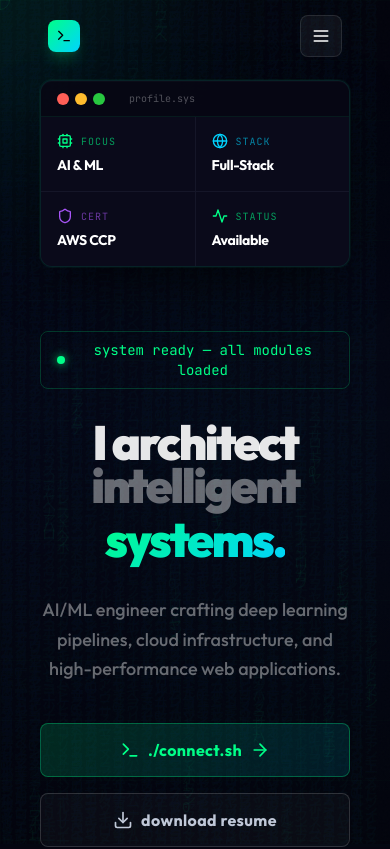
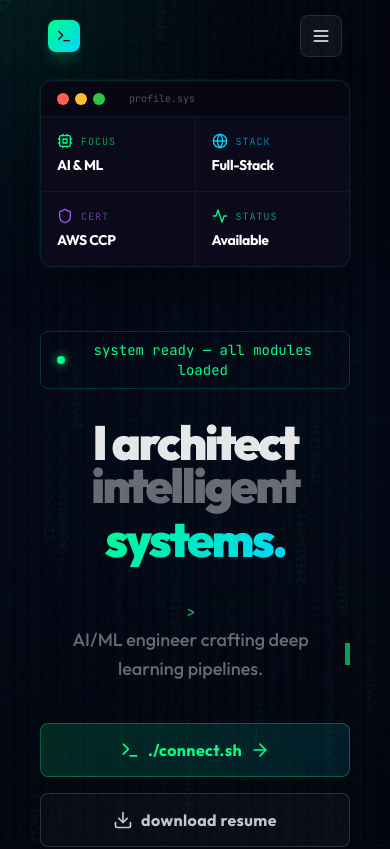
Before and after one commit to kalattursomesh/portfolio, a Next.js app: page / in a window 390 px wide. Shown: the top 849 px of the page. Built offline with nearby package versions, Linux system fonts and the light colour scheme.

Commit message:
feat: complete contact form, update UX, and fix performance

```diff
--- /dev/null
+++ b/src/app/not-found.tsx
@@ -0,0 +1,51 @@
+import Link from 'next/link';
+import { Terminal, Home } from 'lucide-react';
+
+export default function NotFound() {
+  return (
+    <div className="min-h-screen flex items-center justify-center bg-[#050510] px-6 relative overflow-hidden text-white font-mono">
+      {/* Background ambient glow */}
+      <div className="absolute top-1/2 left-1/2 -translate-x-1/2 -translate-y-1/2 w-[600px] h-[600px] bg-[#ff3366]/5 blur-[200px] rounded-full pointer-events-none" />
+
+      <div className="max-w-xl w-full relative z-10">
+        <div className="os-window">
+          <div className="os-titlebar border-b border-white/10 bg-black/40 px-4 py-3 flex items-center gap-3">
+            <div className="flex gap-1.5">
+              <div className="w-3 h-3 rounded-full bg-[#ff5f57]" />
+              <div className="w-3 h-3 rounded-full bg-[#febc2e]" />
+              <div className="w-3 h-3 rounded-full bg-[#28c840]" />
+            </div>
+            <span className="text-[10px] text-white/30 uppercase tracking-widest pl-2">
+              error_handler.sh
+            </span>
+          </div>
+
+          <div className="p-8 md:p-12">
+            <div className="flex items-center gap-3 mb-6 text-[#ff3366]">
+              <Terminal className="w-6 h-6" />
+              <span className="text-xl font-bold tracking-widest">FATAL ERROR 404</span>
+            </div>
+
+            <div className="space-y-4 text-sm md:text-base text-white/70 mb-8">
+              <p>
+                <span className="text-[#00d4ff]">root@somesh_os</span>:
+                <span className="text-[#00ff88]">~</span>$ locate requested_page
+              </p>
+              <p className="text-[#ff3366]">
+                Command failed: The specified module or directory could not be found in the current filesystem.
+              </p>
+              <p className="text-white/40 italic">
+                // The page you are looking for might have been removed, had its name changed, or is temporarily unavailable.
+              </p>
+            </div>
+
+            <Link href="/" className="btn-matrix inline-flex py-3 px-8 text-sm group">
+              <Home className="w-4 h-4 mr-2 group-hover:scale-110 transition-transform" />
+              ./return_to_home.sh
+            </Link>
+          </div>
+        </div>
+      </div>
+    </div>
+  );
+}
--- /dev/null
+++ b/src/components/Animation/Typewriter.tsx
@@ -0,0 +1,63 @@
+'use client';
+
+import React, { useState, useEffect } from 'react';
+import { motion } from 'framer-motion';
+
+interface TypewriterProps {
+  words: string[];
+  typingSpeed?: number;
+  deletingSpeed?: number;
+  pauseTime?: number;
+  className?: string;
+}
+
+export default function Typewriter({
+  words,
+  typingSpeed = 70,
+  deletingSpeed = 40,
+  pauseTime = 2000,
+  className = ''
+}: TypewriterProps) {
+  const [text, setText] = useState('');
+  const [wordIndex, setWordIndex] = useState(0);
+  const [isDeleting, setIsDeleting] = useState(false);
+
+  useEffect(() => {
+    const currentWord = words[wordIndex];
+    let timeout: NodeJS.Timeout;
+
+    if (isDeleting) {
+      if (text === '') {
+        setIsDeleting(false);
+        setWordIndex((prev) => (prev + 1) % words.length);
+      } else {
+        timeout = setTimeout(() => {
+          setText(text.slice(0, -1));
+        }, deletingSpeed);
+      }
+    } else {
+      if (text === currentWord) {
+        timeout = setTimeout(() => {
+          setIsDeleting(true);
+        }, pauseTime);
+      } else if (currentWord) {
+        timeout = setTimeout(() => {
+          setText(currentWord.slice(0, text.length + 1));
+        }, typingSpeed);
+      }
+    }
+
+    return () => clearTimeout(timeout);
+  }, [text, isDeleting, wordIndex, words, typingSpeed, deletingSpeed, pauseTime]);
+
+  return (
+    <span className={`inline-flex items-center ${className}`}>
+      {text}
+      <motion.span
+        animate={{ opacity: [1, 0] }}
+        transition={{ duration: 0.8, repeat: Infinity, ease: 'linear' }}
+        className="inline-block w-1.5 h-[1.2em] bg-[#00ff88] ml-1 align-middle"
+      />
+    </span>
+  );
+}
--- a/src/components/Contact/ContactFormWrapper.tsx
+++ b/src/components/Contact/ContactFormWrapper.tsx
@@ -1,24 +1,8 @@
 "use client";
 
-import React, { useCallback } from 'react';
-import { ContactFormData } from '@/types';
+import React from 'react';
 import ContactForm from './ContactForm';
 
 export default function ContactFormWrapper() {
-  const onSubmit = useCallback(async (data: ContactFormData) => {
-    try {
-      const res = await fetch('/api/contact', {
-        method: 'POST',
-        headers: { 'Content-Type': 'application/json' },
-        body: JSON.stringify(data),
-      });
-
-      const json = await res.json();
-      return json;
-    } catch (error) {
-      return { success: false, message: 'Request failed', errors: [] };
-    }
-  }, []);
-
-  return <ContactForm onSubmit={onSubmit} />;
+  return <ContactForm />;
 }
--- a/src/components/Hero/HeroSection.tsx
+++ b/src/components/Hero/HeroSection.tsx
@@ -4,6 +4,7 @@ import { useState, useEffect, useRef } from 'react';
 import { motion, AnimatePresence } from 'framer-motion';
 import { ArrowRight, Download, Terminal, ChevronRight, Activity, Cpu, Globe, Shield } from 'lucide-react';
 import Image from 'next/image';
+import Typewriter from '@/components/Animation/Typewriter';
 
 interface HeroSectionProps {
   profile: any;
@@ -151,9 +152,20 @@ export function HeroSection({ profile }: HeroSectionProps) {
                     </h1>
 
                     {/* Description */}
-                    <p className="text-lg md:text-xl text-white/40 max-w-xl mb-10 leading-relaxed font-medium mx-auto lg:mx-0">
-                      AI/ML engineer crafting deep learning pipelines, cloud infrastructure, and high-performance web applications.
-                    </p>
+                    <div className="text-lg md:text-xl text-white/40 max-w-xl mb-10 leading-relaxed font-medium mx-auto lg:mx-0 min-h-[60px] md:min-h-[80px]">
+                      <span className="text-[#00ff88]/80 font-mono text-sm mr-2 align-middle">&gt;</span>
+                      <Typewriter
+                        words={[
+                          "AI/ML engineer crafting deep learning pipelines.",
+                          "AWS Certified architecting scalable cloud infrastructure.",
+                          "Full-Stack developer building high-performance web applications.",
+                          "Transforming complex data into cognitive solutions."
+                        ]}
+                        typingSpeed={40}
+                        deletingSpeed={20}
+                        pauseTime={3000}
+                      />
+                    </div>
 
                     {/* Action buttons */}
                     <div className="flex flex-col sm:flex-row gap-4 justify-center lg:justify-start">
--- a/src/data/portfolio.json
+++ b/src/data/portfolio.json
@@ -138,7 +138,7 @@
       "company": "Corizo Edutech Pvt. Ltd.",
       "position": "Marketing Intern / Campus Ambassador",
       "startDate": "2025-11-01",
-      "endDate": "2026-03-30",
+      "endDate": "2025-12-31",
       "location": "Bengaluru (Remote/Campus)",
       "description": "Driving technical awareness and coordinating student engagement across the campus network.",
       "responsibilities": [
--- a/src/data/siteConfig.json
+++ b/src/data/siteConfig.json
@@ -71,6 +71,6 @@
   "footer": {
     "showSocialLinks": true,
     "showCopyright": true,
-    "copyrightText": "© 2024 Kalattur Somesh. All rights reserved."
+    "copyrightText": "© 2025 Kalattur Somesh. All rights reserved."
   }
 }
```
Also changed, not shown: package.json (+6 -6 lines), src/components/Contact/ContactForm.tsx (+66 -39 lines), 1 other file (tests, documents, lock files or other folders).
